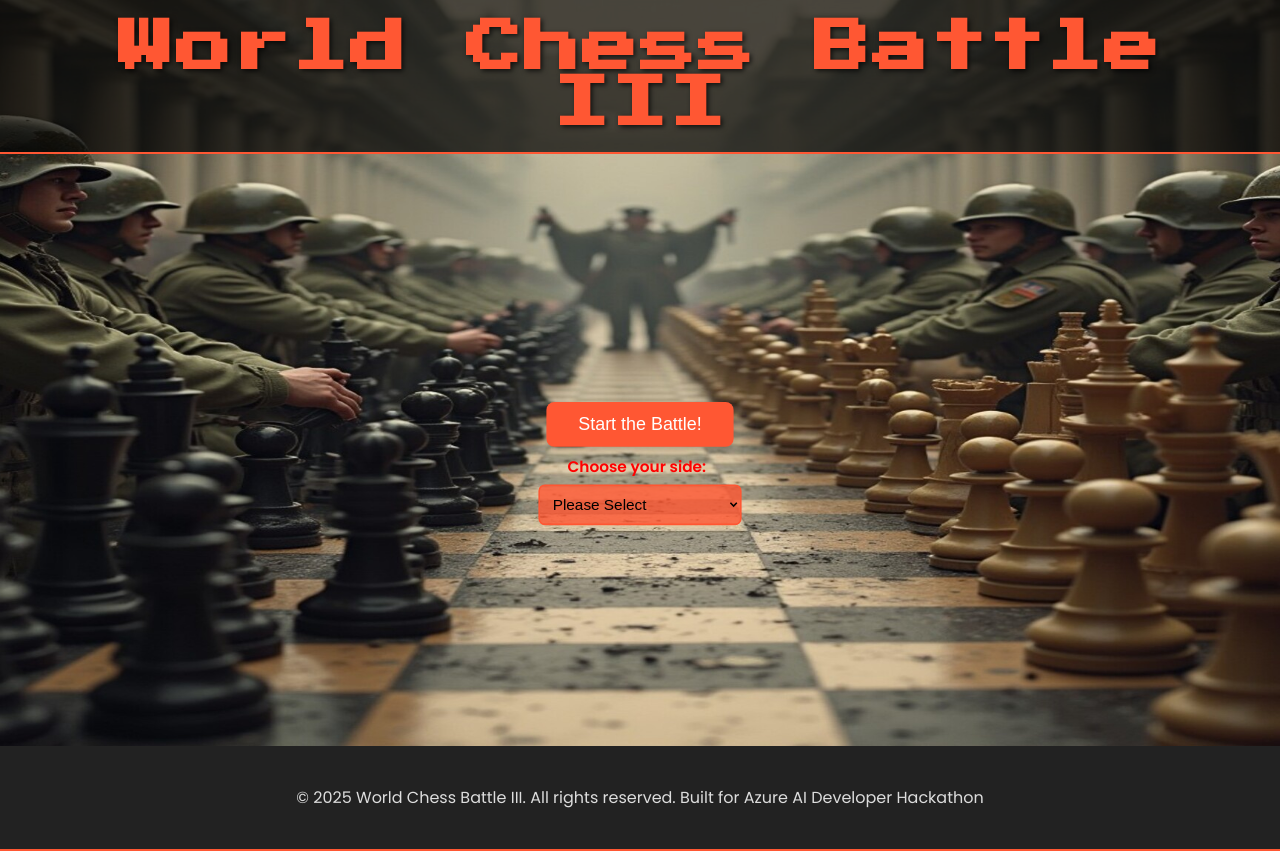
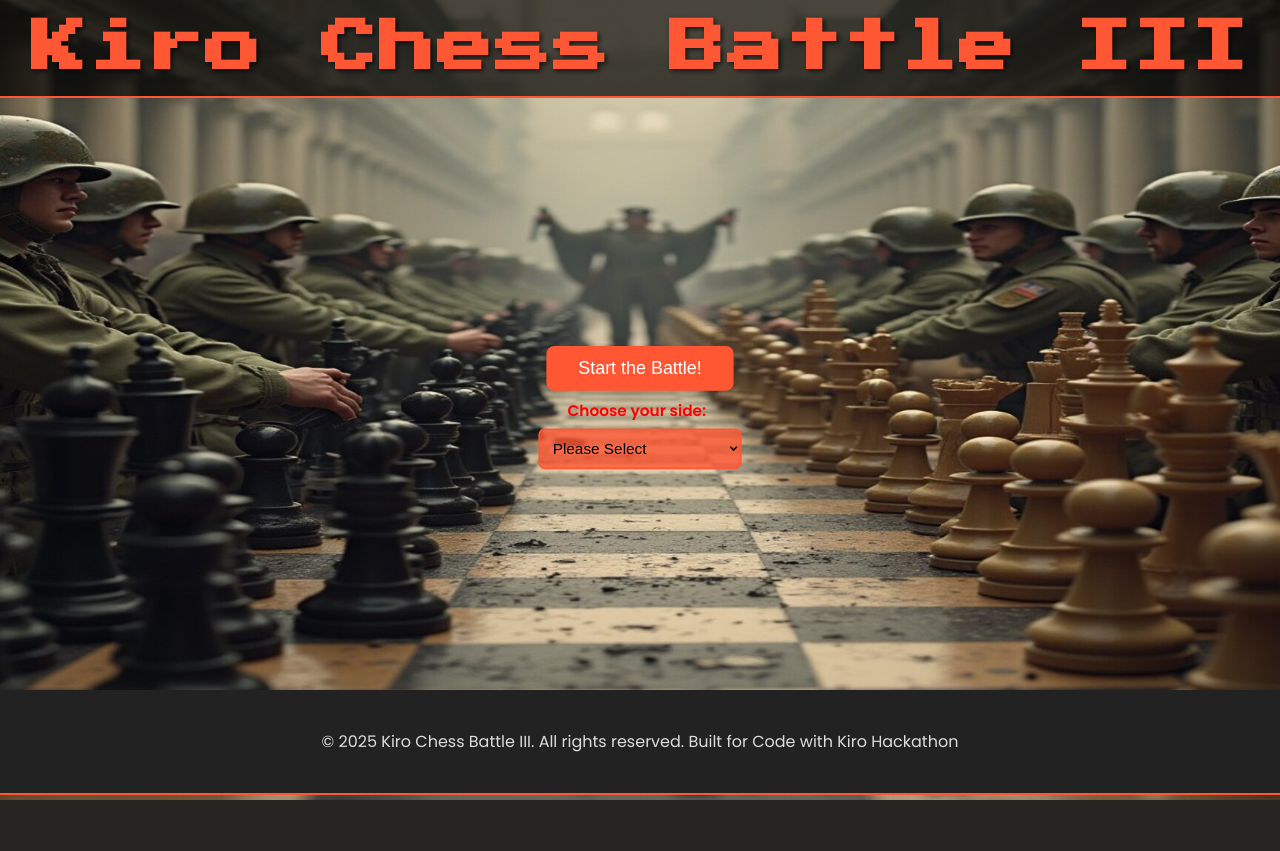
Before and after one commit to rogerkorantenng/kira-chess-battle, a Django app: page / in a window 1280 px wide. After the commit the page ends 800 px from the top, so only its background shows below. Run offline with Django 4.2, Linux system fonts and the light colour scheme.

```diff
--- a/game/templates/choosePage.html
+++ b/game/templates/choosePage.html
@@ -247,7 +247,7 @@
 
 <body>
 <header>
-    <h1>World Chess Battle III</h1>
+    <h1>Kiro Chess Battle III</h1>
 </header>
 
 
@@ -290,7 +290,7 @@
 </div>
 
 <footer>
-    <p>&copy; 2025 World Chess Battle III. All rights reserved. Built for Azure AI Developer Hackathon</p>
+    <p>&copy; 2025 Kiro Chess Battle III. All rights reserved. Built for Code with Kiro Hackathon    </p>
 </footer>
 
 <script>
--- a/requirements.txt
+++ b/requirements.txt
@@ -1,5 +1,3 @@
 asgiref==3.8.1
 Django==5.1.4
 django-clearcache==1.2.1
-mysqlclient==2.2.6
-sqlparse==0.5.2
```
Also changed, not shown: .github/workflows/deploy.yml.
